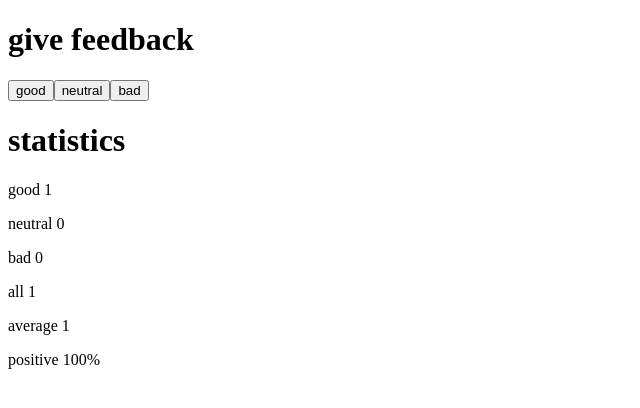
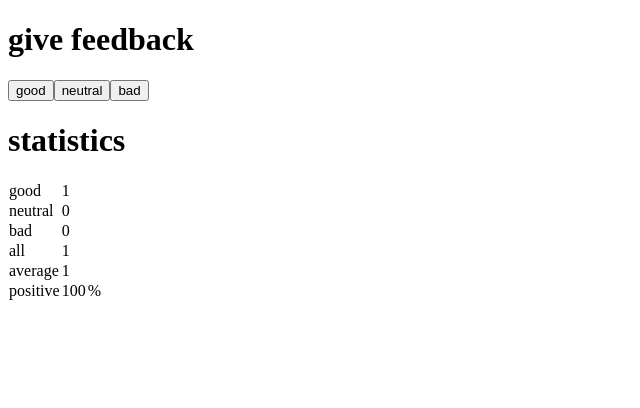
Before and after one commit to dhandiyy/full-stack-open, a React (Vite) app in the folder part1/: page / in a window 1280 px wide. Both pictures are taken after a click on the button "good". Shown: the top 408 px of the page, without its empty margins (0-640 px from the left). Built offline with nearby package versions, Linux system fonts and the light colour scheme.

Commit message:
finished exercise 1.11

```diff
--- a/part1/src/App.jsx
+++ b/part1/src/App.jsx
@@ -2,15 +2,28 @@ import { useState } from 'react'
 
 const Button = ({eventHandler, text}) => <button onClick={eventHandler}>{text}</button>
 
-const StatisticLine = ({text, value}) =>(
-    <div>
-        <p>{text} {value}</p>
-    </div>
-)
+const StatisticLine = ({text, value}) => {
+    if(text === "positive") {
+        return (
+            <tr>
+                <td>{text}</td>
+                <td>{value}</td>
+                <td>%</td>
+            </tr>
+        )
+    }
+    return (
+        <tr>
+            <td>{text}</td>
+            <td>{value}</td>
+        </tr>
+    )
+}
+
 
 const Statistics = ({total, good, bad, neutral}) => {
-    if (total === 0){
-        return(
+    if (total === 0) {
+        return (
             <div>
                 <p>No feedback given</p>
             </div>
@@ -21,9 +34,9 @@ const Statistics = ({total, good, bad, neutral}) => {
             <StatisticLine text="good" value={good}/>
             <StatisticLine text="neutral" value={neutral}/>
             <StatisticLine text="bad" value={bad}/>
-            <p>all {total}</p>
-            <p>average {good - bad / 2}</p>
-            <p>positive {(good / total) * 100}%</p>
+            <StatisticLine text="all" value={bad+neutral+good}/>
+            <StatisticLine text="average" value={good-bad / 2}/>
+            <StatisticLine text="positive" value={(good / total) * 100}/>
         </div>
     )
 }
```
